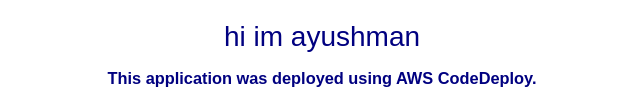
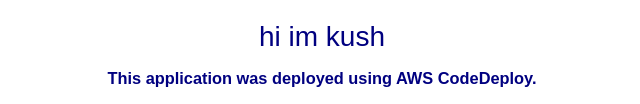
Before and after one commit to AyushmanPandita27/cicdDemoApp2, a plain HTML site: page index.html in a window 1280 px wide. Shown: the part 330-434 px from the top of the page, without its empty margins (318-958 px from the left). Drawn offline with Linux system fonts and the light colour scheme.

Commit message:
Update index.html

```diff
--- a/index.html
+++ b/index.html
@@ -28,7 +28,7 @@
   <div align="center">
     <img src="https://s3.ap-south-1.amazonaws.com/www.basava.com/aar_logo_final.png" style="max-width: 20%;">
     <h1>Congratulations!!! </h1>
-      <h2>hi im ayushman</h2>
+      <h2>hi im kush</h2>
     <h3>This application was deployed using AWS CodeDeploy.</h3>
     <p>For next steps, read the <a href="http://aws.amazon.com/documentation/codedeploy">AWS CodeDeploy Documentation</a>.</p>
   </div>
```
